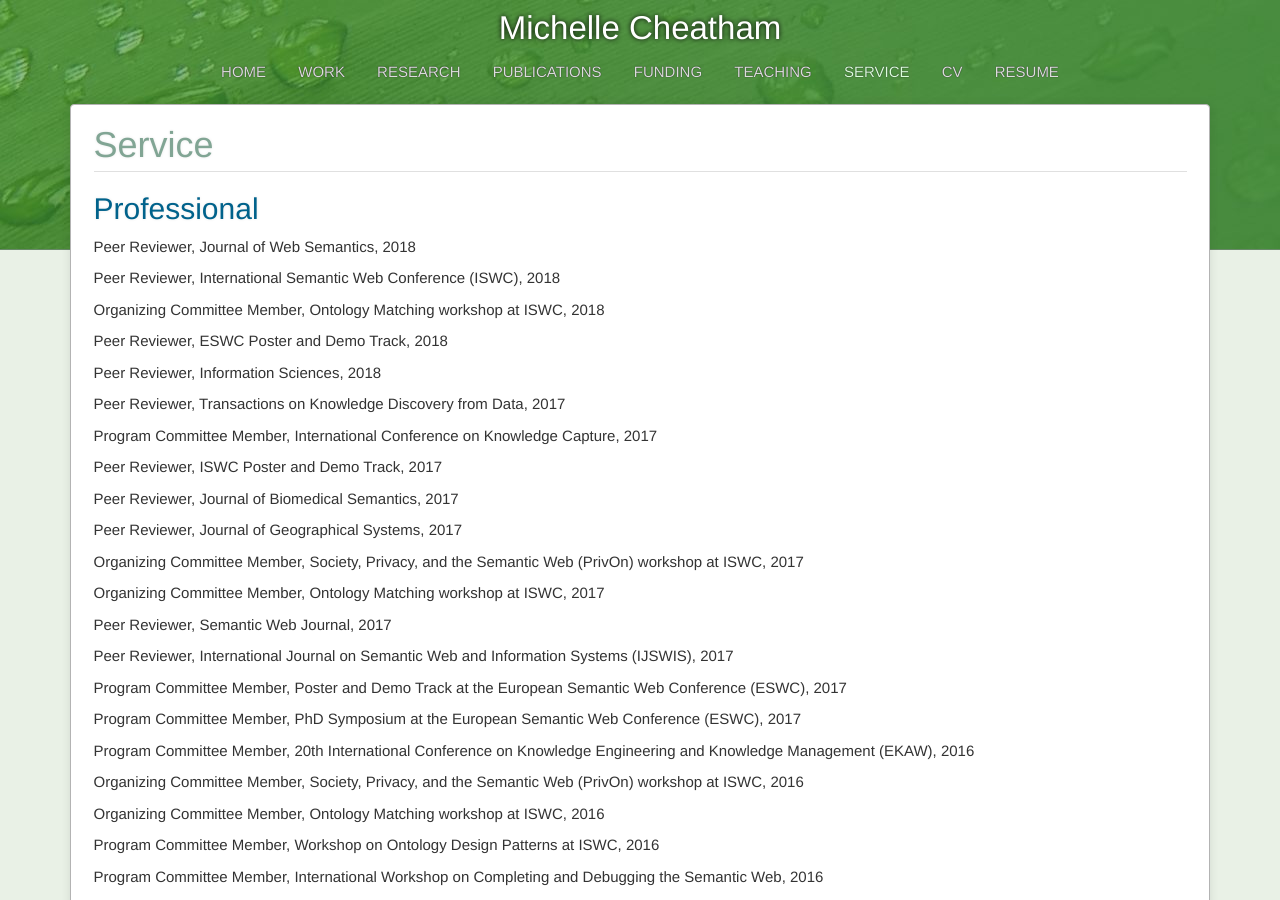
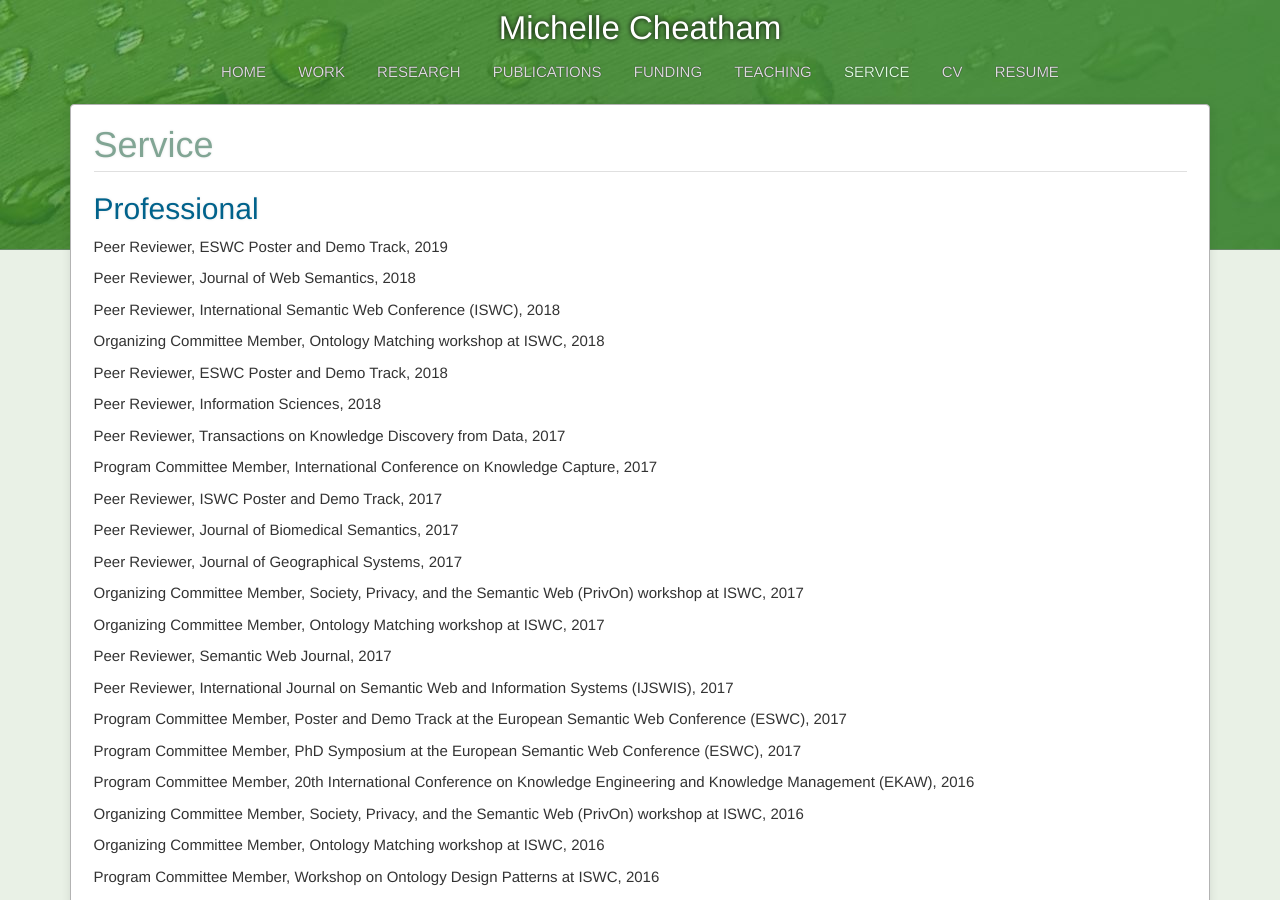
Before and after one commit to mcheatham/mcheatham.github.io, a Jekyll site: the page built from service.md, in a window 1280 px wide and 900 px high. Built offline with Jekyll 4.4.1, drawn with Linux system fonts in a browser that asks for light colours.

Commit message:
Added 2019 ESWC reviewing

```diff
--- a/_data/service.yaml
+++ b/_data/service.yaml
@@ -1,3 +1,8 @@
+- job: Peer Reviewer
+  organization: ESWC Poster and Demo Track
+  date: 2019
+  type: professional
+
 - job: Peer Reviewer
   organization: Journal of Web Semantics
   date: 2018
```
